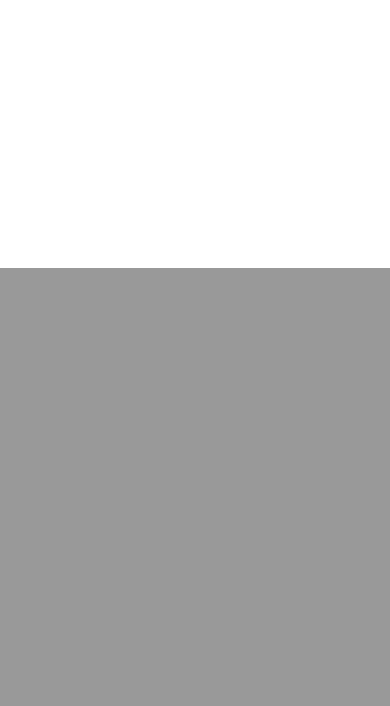
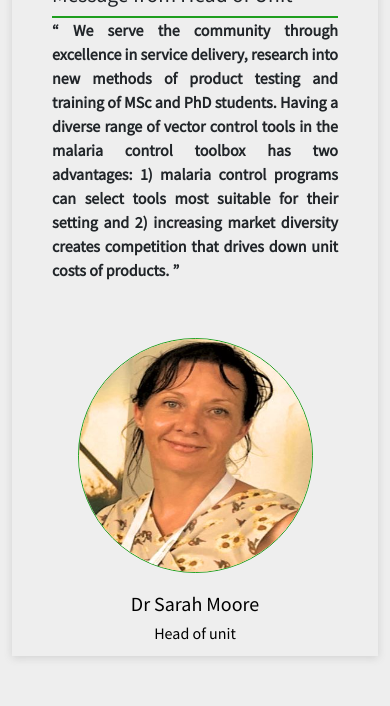
Before and after one commit to halidi-hamidu/vcptu_ihi, a Django app: page / in a window 390 px wide. Shown: the part 692-1398 px from the top of the page. Before the commit the page ends 960 px from the top, so only its background shows below. Run offline with Django 4.2, Linux system fonts and the light colour scheme; some libraries are stand-ins or nearby versions.

Commit message:
Head of unit mesage section added

```diff
--- a/static/css/VcptuWebStyles.css
+++ b/static/css/VcptuWebStyles.css
@@ -311,7 +311,7 @@ html {
     justify-content: space-between;
     padding: 10px;
     border: 3px var(--solidLIne) var(--grayColor);
-    border-radius: 90px 30px 90px;
+
     box-shadow: rgba(99, 99, 99, 0.2) 0px 2px 8px 0px;
 
 
@@ -1439,7 +1439,6 @@ height: 100%;
     justify-content: space-between;
     padding: 10px;
     border: 3px var(--solidLIne) var(--grayColor);
-    border-radius: 90px 30px 90px;
     box-shadow: rgba(99, 99, 99, 0.2) 0px 2px 8px 0px;
 
 
@@ -2589,16 +2588,15 @@ height: 100%;
   }
   /* messages_section  */
   .messages_section{
-    padding: 100px 0px;
+    padding: 50px 0px;
     background-color: var(--grayColor);
-    margin-top: -350px;
+    margin-top: -399px;
   }
   .messages_section .inner{
     height: auto;
     display: var(--block);
     padding: 50px 10px;
     border: 3px var(--solidLIne) var(--grayColor);
-    border-radius: 90px 30px 90px;
     box-shadow: rgba(99, 99, 99, 0.2) 0px 2px 8px 0px;
     text-align: var(--center);
 
@@ -2616,7 +2614,8 @@ height: 100%;
    width: 235px;
    height: 235px;
    border: 1px var(--solidLIne) var(--greenColor);
-   margin: 0px auto;
+   margin: 30px auto;
+   /* padding: 40px; */
    /* padding: 300px; */
 
 
--- a/templates/homePage/homePage.html
+++ b/templates/homePage/homePage.html
@@ -29,4 +29,39 @@
   </div>
     </section>
   </main>
+
+  <div class="messages_section">
+    <div class="container">
+      <div class="row">
+        <div class="col-md-12">
+          <div class="inner">
+            <div class="message">
+              <h4>Message from Head of Unit</h4>
+              {% include 'components/topHorizontalLIne.html' %}
+              <div style="width: 270px;">
+
+              </div>
+
+                <p><q>
+                  We serve the community through excellence in service delivery, research into new methods of product testing and training of MSc and PhD students.
+
+                  Having a diverse range of vector control tools in the malaria control toolbox has two advantages: 1) malaria control programs can select tools most suitable for their setting and 2) increasing market diversity creates competition that drives down unit costs of products.
+                </q></p>
+
+            </div>
+            <div class="image_section" data-aos="slide-left">
+              <a href="#" class="link" style="text-decoration: none;color: black;">
+
+              <img src="{% static './images//Dr -saraah.JPG' %}" alt="" class="img-fluid">
+              <div class="title">
+                <h5>Dr Sarah Moore</h5>
+                <h6> Head of unit</h6>
+              </div>
+            </a>
+            </div>
+          </div>
+        </div>
+      </div>
+    </div>
+  </div>
 {% endblock %}
```
Also changed, not shown: static/images/Dr -saraah.JPG (added).
